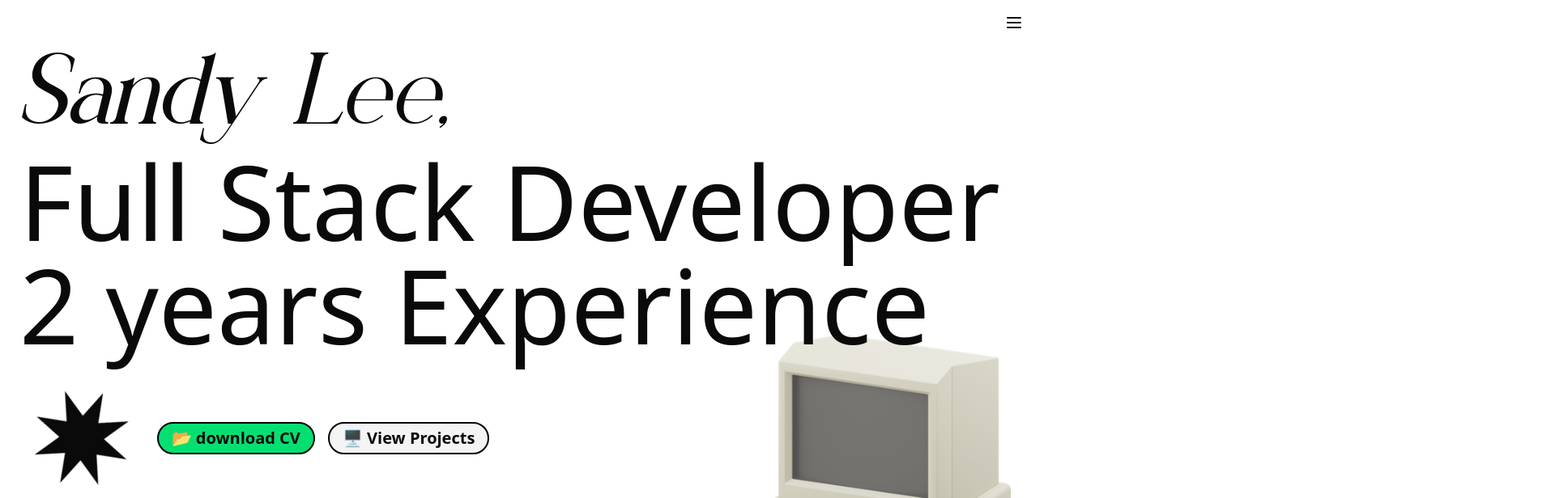
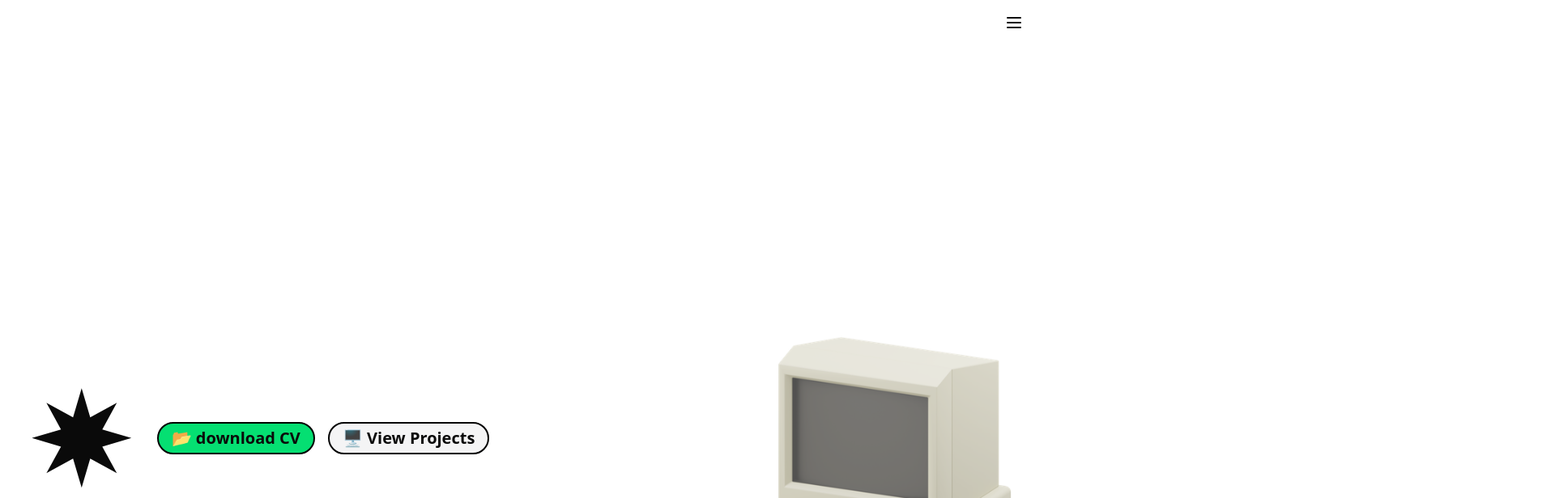
Before and after one commit to sandyleedev/portfolio, a Next.js app: page /en in a window 1280 px wide. Shown: the top 616 px of the page at 81% size, 1920 px wide, since content can reach past the window. Built offline with nearby package versions, Linux system fonts and the light colour scheme.

Commit message:
refactor: improve cleanup logic for ScrollTrigger to avoid side effects

```diff
--- a/src/app/[locale]/page.tsx
+++ b/src/app/[locale]/page.tsx
@@ -6,11 +6,10 @@ import MobileMain from '@/components/main/MobileHome'
 export default function HomePage() {
   return (
     <>
-      {/*<div className="hidden md:block">*/}
-      {/*  <DesktopMain />*/}
-      {/*</div>*/}
-      {/*<div className="block md:hidden">*/}
-      <div>
+      <div className="hidden md:block">
+        <DesktopMain />
+      </div>
+      <div className="block md:hidden">
         <MobileMain />
       </div>
     </>
--- a/src/components/main/DesktopHome.tsx
+++ b/src/components/main/DesktopHome.tsx
@@ -1,3 +1,5 @@
+'use client'
+
 import { useLayoutEffect, useRef } from 'react'
 import gsap from 'gsap'
 import { ScrollTrigger } from 'gsap/ScrollTrigger'
@@ -148,10 +150,20 @@ export default function DesktopHome() {
 
     return () => {
       window.removeEventListener('resize', onResize)
+
+      // 특정 id 트리거 제거
       ScrollTrigger.getById('horiz-1')?.kill()
       ScrollTrigger.getById('horiz-2')?.kill()
-      gsap.set(track1, { x: 0 })
-      gsap.set(track2, { x: 0 })
+
+      // 혹시 남아 있는 trigger 전부 제거
+      ScrollTrigger.getAll().forEach((t) => t.kill())
+
+      // gsap 타임라인 초기화
+      gsap.globalTimeline.clear()
+
+      // 트랙 위치 원복
+      if (track1) gsap.set(track1, { x: 0 })
+      if (track2) gsap.set(track2, { x: 0 })
     }
   }, [])
 
```
